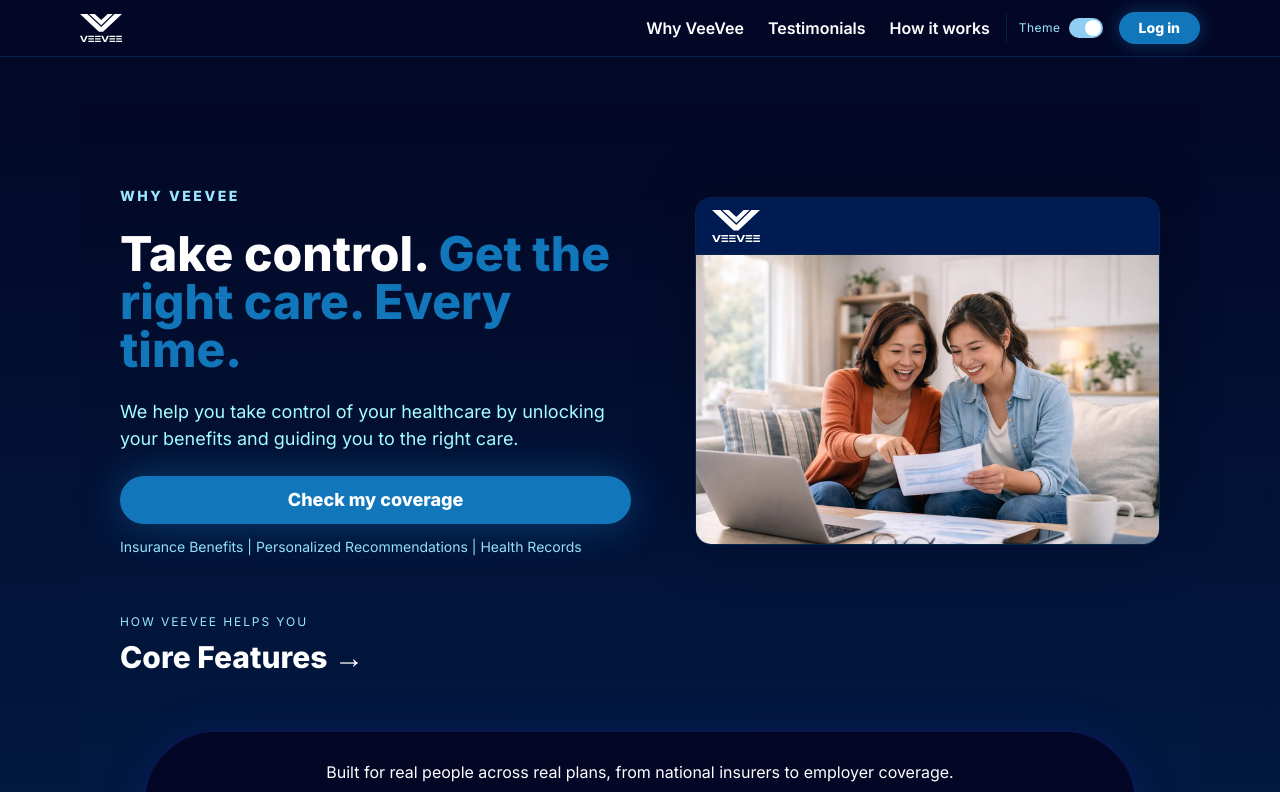
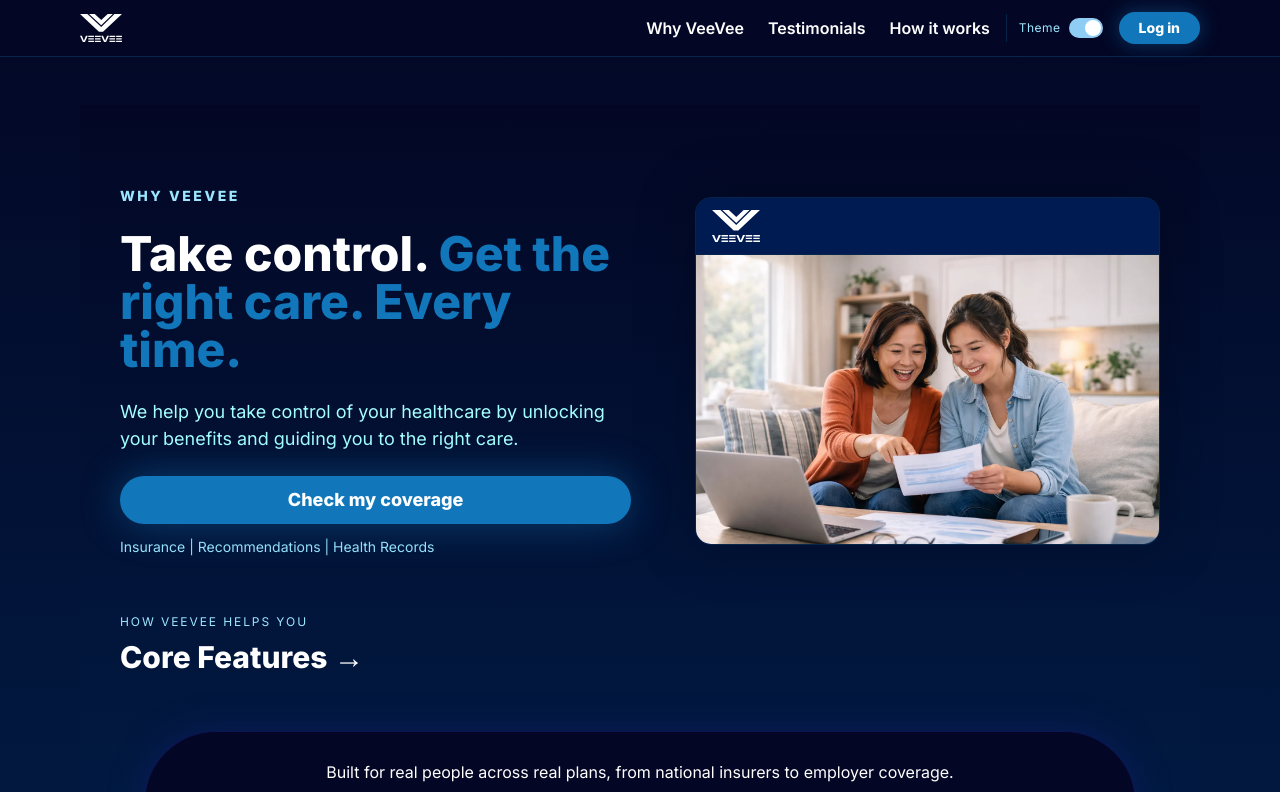
Before and after one commit to cdgonzal/myveevee, a React (Vite) app: page / in a window 1280 px wide. Shown: the top 792 px of the page. Built offline with nearby package versions, Linux system fonts and the light colour scheme.

Commit message:
CodexAuto: MyVeeVee: images #4

```diff
--- a/src/pages/Home.tsx
+++ b/src/pages/Home.tsx
@@ -114,7 +114,7 @@ export default function Home() {
             </Button>
 
             <Text fontSize="sm" color={subtle}>
-              Insurance Benefits | Personalized Recommendations | Health Records
+              Insurance | Recommendations | Health Records
             </Text>
           </Stack>
         </Stack>
```
